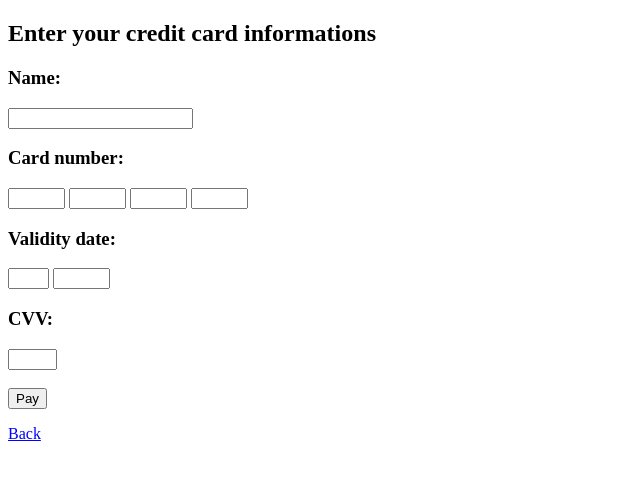
After one commit to nhmanas/compigui, a PHP site: page /payment.php in a window 1280 px wide. The commit adds this page. Shown: the top 480 px of the page, without its empty margins (0-640 px from the left). Run offline with PHP 8.4, Linux system fonts and the light colour scheme; the visitor is signed in with stand-in values (Sample User, id 1).

Commit message:
payment sayfası eklendi

```diff
--- a/panel/changepass1.php
+++ b/panel/changepass1.php
@@ -56,6 +56,7 @@
             </p>
 
         </form>
+		<p> <a href="index.php" style="color: blue;">Back</a> </p>
 		<p> <a href="index.php?logout='1'" style="color: red;">Logout</a> </p>
 		<?php endif ?>
 
--- a/panel/changepass1a.php
+++ b/panel/changepass1a.php
@@ -25,7 +25,7 @@ $db = mysqli_connect('localhost', 'root', '', 'registration');
 			$query = "UPDATE users SET password='$password_2' WHERE username='$username'";
 
 			if (mysqli_query($db, $query)) {
-				echo "Record updated successfully";
+				echo "Your password has been changed successfully";
 			} else {
 				echo "Error updating record: " . mysqli_error($db);
 			}
--- a/panel/index.php
+++ b/panel/index.php
@@ -41,6 +41,7 @@
 
 		<?php  if (isset($_SESSION['username'])) : ?>
 			<p>Welcome <strong><?php echo $_SESSION['username']; ?></strong></p>
+			<p> <a href="payment.php" style="color: blue;">Payment</a> </p>
 			<p> <a href="changepass1.php" style="color: blue;">Change your password</a> </p>
 			<p> <a href="index.php?logout='1'" style="color: red;">Logout</a> </p>
 		<?php endif ?>
--- /dev/null
+++ b/panel/payment.php
@@ -0,0 +1,39 @@
+<?php
+	session_start();
+
+	if (!isset($_SESSION['username'])) {
+		$_SESSION['msg'] = "You must log in first";
+		header('location: login.php');
+	}
+?>
+<?php include('paymenta.php') ?>
+<!DOCTYPE html>
+<html>
+<head>
+		<title>Payment</title>
+</head>
+<body>
+		<?php  if (isset($_SESSION['username'])) : ?>
+		<h2>Enter your credit card informations</h2>
+		<form method="post" action="payment.php">
+		<?php include('errors.php'); ?>
+		<h3>Name:</h3>
+			<input type="text" name="name"  >
+		<h3>Card number:</h3>
+			<input type="text" name="card1" size='4' maxlength='4' >
+			<input type="text" name="card2" size='4' maxlength='4' >
+			<input type="text" name="card3" size='4' maxlength='4' >
+			<input type="text" name="card4" size='4' maxlength='4' >
+		<h3>Validity date:</h3>
+			<input type="text" name="date1" size='2' maxlength='2' >
+			<input type="text" name="date2" size='4' maxlength='4' >
+		<h3>CVV:</h3>
+			<input type="text" name="cvv" size='3' maxlength='3' >
+		</br></br>
+		<button type="submit"  name="pay">Pay</button>
+		<p> <a href="index.php" style="color: blue;">Back</a> </p>
+
+		</form>
+		<?php endif ?>
+</body>
+</html>
--- /dev/null
+++ b/panel/paymenta.php
@@ -0,0 +1,43 @@
+<?php
+$username=$_SESSION['username'];
+$errors = array();
+$db = mysqli_connect('localhost', 'root', '', 'registration');
+
+	if (isset($_POST['pay'])) {
+		$card1=$_POST['card1'];
+		$card2=$_POST['card2'];
+		$card3=$_POST['card3'];
+		$card4=$_POST['card4'];
+		$card="$card1$card2$card3$card4";
+		$date1=$_POST['date1'];
+		$date2=$_POST['date2'];
+		$cvv=$_POST['cvv'];
+		$name=$_POST['name'];
+		$date="$date1$date2";
+
+		if ((empty($card1))||(empty($card2))||(empty($card3))||(empty($card4))) { array_push($errors, "Invalid card number."); }
+		if (empty($name)) { array_push($errors, "Name is required"); }
+		if ((empty($date1))||(empty($date2))) { array_push($errors, "Invalid date"); }
+		if (empty($cvv)) { array_push($errors, "Invalid cvv"); }
+		$result=ctype_digit($card);
+		if(!$result){array_push($errors, "Card number must be only numbers."); }
+		$result1=ctype_digit($cvv);
+		if(!$result1){array_push($errors, "Cvv must be only numbers."); }
+		$result2=ctype_digit($date);
+		if(!$result2){array_push($errors, "Date must be only numbers."); }
+
+		if (count($errors) == 0) {
+			$pay='p';
+			$query="INSERT INTO selling (name, pay)
+					VALUES('$username', '$pay')";
+			$payed=mysqli_query($db, $query);
+			if($payed){
+				echo "Payment has been done successfully";
+			}
+			else{
+				echo "Failed.";
+			}
+
+		}
+	}
+?>
```
